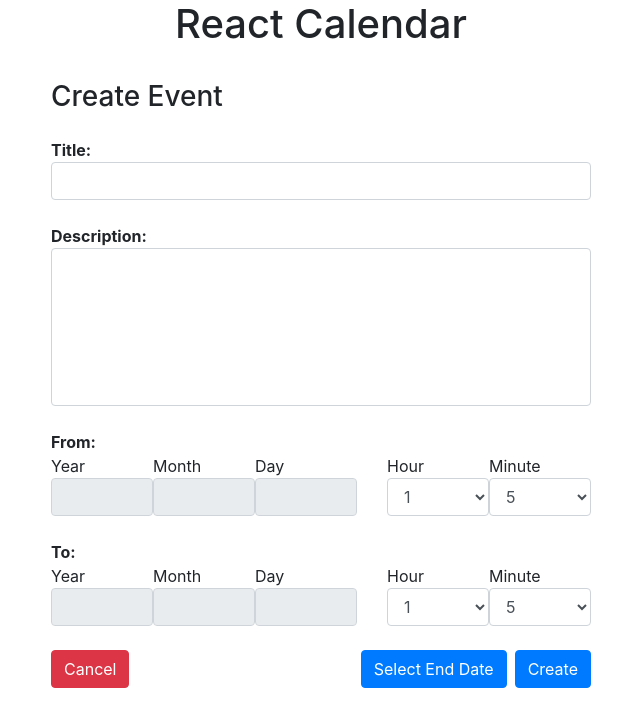
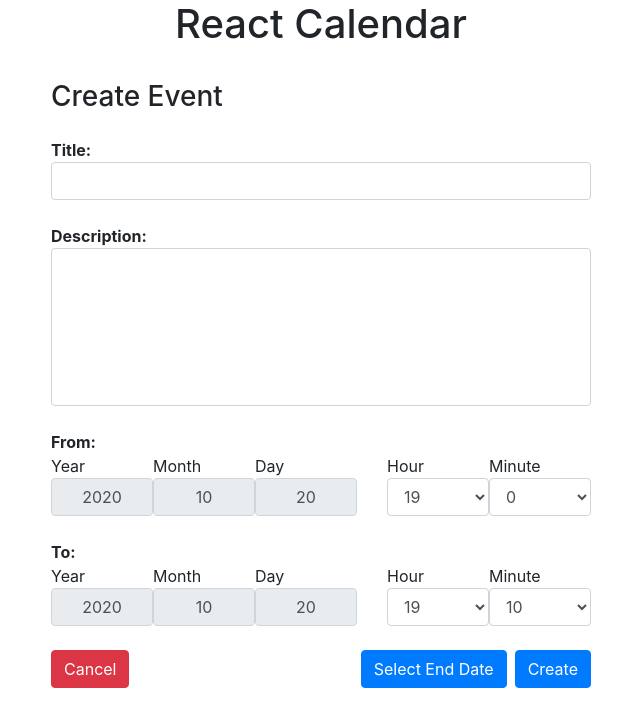
Before and after one commit to Dafali9012/calendar-project, a React (Create React App) app: page / in a window 1280 px wide. Shown: the top 726 px of the page, without its empty margins (319-959 px from the left). Built offline with nearby package versions, Linux system fonts and the light colour scheme.

Commit message:
some input handling and data

```diff
--- a/src/components/CreateEvent.js
+++ b/src/components/CreateEvent.js
@@ -1,39 +1,71 @@
-import React from 'react';
+import React, { useEffect, useState } from 'react';
+import { Redirect } from 'react-router-dom';
 
 export default function CreateEvent() {
 
+    const [formData, setFormData] = useState({})
+
+    useEffect(()=>{
+        console.log("create event mounted")
+        // change date values to the date we navigated from
+        setFormData({title:'', description:'',
+                    fromYear:'2020', fromMonth:'10', fromDay:'20', fromHour:'19', fromMinute:'0',
+                    toYear:'2020', toMonth:'10', toDay:'20', toHour:'19', toMinute:'10'})
+    },[])
+
+    if(formData.title===undefined) return null;
+
+    async function createEvent(e) {
+        e.preventDefault();
+        // build event object and post to database
+
+    }
+
+    /*
+    function selectEndDate() {
+        // might not use this
+    }
+    */
+
+    // change to previous date adress
+    const cancel = () => { return <Redirect to='/'/> }
+
+    const handleInputChange = e => setFormData({
+        ...formData,
+        [e.currentTarget.name]:e.currentTarget.value
+    })
+
     return (
         <div className="row justify-content-center">
-            <form className="col-6">
+            <form className="col-6" onSubmit={createEvent}>
                 <h3 className="my-4">Create Event</h3>
                 <div className="form-group">
                     <label className="w-100"><strong>Title:</strong>
-                        <input className="form-control" name="title" type="text" />
+                        <input className="form-control" name="title" type="text" onChange={handleInputChange} />
                     </label>
                 </div>
                 <div className="form-group">
                     <label className="w-100"><strong>Description:</strong>
-                        <textarea className="form-control" name="description" rows="6" type="text" />
+                        <textarea className="form-control" name="description" rows="6" type="text" onChange={handleInputChange} />
                     </label>
                 </div>
                 <div className="form-group">
                     <label className="w-100"><strong>From:</strong>
                         <div className="row">
-                            <div className="col padr-0">Year<input className="form-control" name="fromYear" type="number" disabled /></div>
-                            <div className="col padx-0">Month<input className="form-control" name="fromMonth" type="number" disabled /></div>
-                            <div className="col padl-0">Day<input className="form-control" name="fromDay" type="number" disabled /></div>
+                            <div className="col padr-0">Year<input className="form-control text-center" name="fromYear" type="number" value={formData.fromYear} disabled /></div>
+                            <div className="col padx-0">Month<input className="form-control text-center" name="fromMonth" type="number" value={formData.fromMonth} disabled /></div>
+                            <div className="col padl-0">Day<input className="form-control text-center" name="fromDay" type="number" value={formData.fromDay} disabled /></div>
                             <div className="col padr-0">Hour
-                                <select className="form-control" name="fromHour">
+                                <select className="form-control" name="fromHour" defaultValue={formData.fromHour} onChange={handleInputChange}>
                                     {[...Array(24).keys()].map(num =>
                                         <option key={num+1} value={num+1}>{num+1}</option>
                                     )}
                                 </select>
                             </div>
-
                             <div className="col padl-0">Minute
-                                <select className="form-control" name="fromHour">
-                                    {[...Array(11).keys()].map(num =>
-                                        <option key={(num+1)*5} value={(num+1)*5}>{(num+1)*5}</option>
+                                <select className="form-control" name="fromMinute" defaultValue={formData.fromMinute} onChange={handleInputChange}>
+                                    {[...Array(12).keys()].map(num =>
+                                        <option key={(num)*5} value={(num)*5}>{(num)*5}</option>
                                     )}
                                 </select>
                             </div>
@@ -43,21 +75,20 @@ export default function CreateEvent() {
                 <div className="form-group"><strong>To:</strong>
                     <label className="w-100">
                         <div className="row">
-                            <div className="col padr-0">Year<input className="form-control" name="toYear" type="number" disabled /></div>
-                            <div className="col padx-0">Month<input className="form-control" name="dateFrom" type="number" disabled /></div>
-                            <div className="col padl-0">Day<input className="form-control" name="dateFrom" type="number" disabled /></div>
+                            <div className="col padr-0">Year<input className="form-control text-center" name="toYear" type="number" value={formData.fromYear} disabled /></div>
+                            <div className="col padx-0">Month<input className="form-control text-center" name="toMonth" type="number" value={formData.fromMonth} disabled /></div>
+                            <div className="col padl-0">Day<input className="form-control text-center" name="toDay" type="number" value={formData.fromDay} disabled /></div>
                             <div className="col padr-0">Hour
-                                <select className="form-control" name="fromHour">
+                                <select className="form-control" name="toHour" defaultValue={formData.toHour} onChange={handleInputChange}>
                                     {[...Array(24).keys()].map(num =>
                                         <option key={num+1}>{num+1}</option>
                                     )}
                                 </select>
                             </div>
-
                             <div className="col padl-0">Minute
-                                <select className="form-control" name="fromHour">
-                                    {[...Array(11).keys()].map(num =>
-                                        <option key={(num+1)*5}>{(num+1)*5}</option>
+                                <select className="form-control" name="toMinute" defaultValue={formData.toMinute} onChange={handleInputChange}>
+                                    {[...Array(12).keys()].map(num =>
+                                        <option key={(num)*5} value={(num)*5}>{(num)*5}</option>
                                     )}
                                 </select>
                             </div>
@@ -69,7 +100,7 @@ export default function CreateEvent() {
                     <button className="btn btn-primary ml-2" type="submit">Create</button>
                 </div>
                 <div className="float-left">
-                    <button className="btn btn-danger" type="button">Cancel</button>
+                    <button className="btn btn-danger" type="button" onClick={cancel}>Cancel</button>
                 </div>
             </form>
         </div>
--- a/src/sass/_create-event.scss
+++ b/src/sass/_create-event.scss
@@ -1,9 +1,5 @@
 textarea {
     resize: none;
-}
-
-.w-20 {
-    width: 20% !important
 }
 
 .padx-0 {
```
Also changed, not shown: 1 other file (tests, documents, lock files or other folders).
